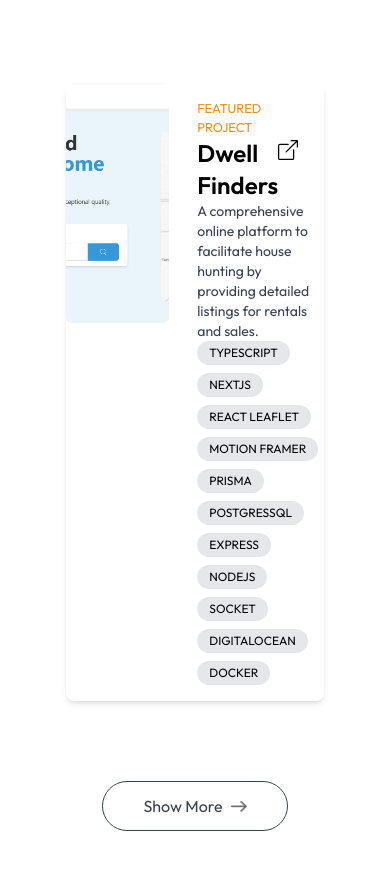
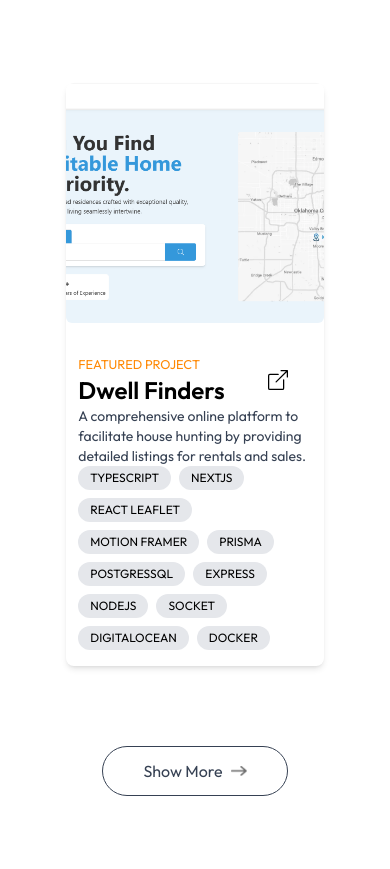
Before and after one commit to TheBernieA/portfolio.v1, a Next.js app: page / in a window 390 px wide. Shown: the part 3657-4526 px from the top of the page. Built offline with nearby package versions, Linux system fonts and the light colour scheme; a web font is replaced by a local one.

Commit message:
fixed responsive on some builts things card

```diff
--- a/shared/components/ThingsBuiltCard.tsx
+++ b/shared/components/ThingsBuiltCard.tsx
@@ -13,11 +13,11 @@ interface ThingsBuiltCardProps {
 
 const ThingsBuiltCard = (project: ThingsBuiltCardProps) => {
   return (
-    <motion.div className="w-full flex gap-4 rounded-lg border-white/10  shadow-md glass-effect backdrop-blur-lg backdrop-filter overflow-hidden">
+    <motion.div className="w-full flex flex-col lg:flex-row gap-4 rounded-lg border-white/10  shadow-md glass-effect backdrop-blur-lg backdrop-filter overflow-hidden">
       <Image
         src={project.bgImage}
         alt=""
-        className="w-2/5 h-[15rem] object-cover aspect-square rounded-md"
+        className="w-full lg:w-2/5 h-[15rem] object-cover aspect-square rounded-md"
       />
       <div className="flex-1 flex flex-col justify-between px-3 py-4">
         <div className="w-full flex justify-between items-center">
```
